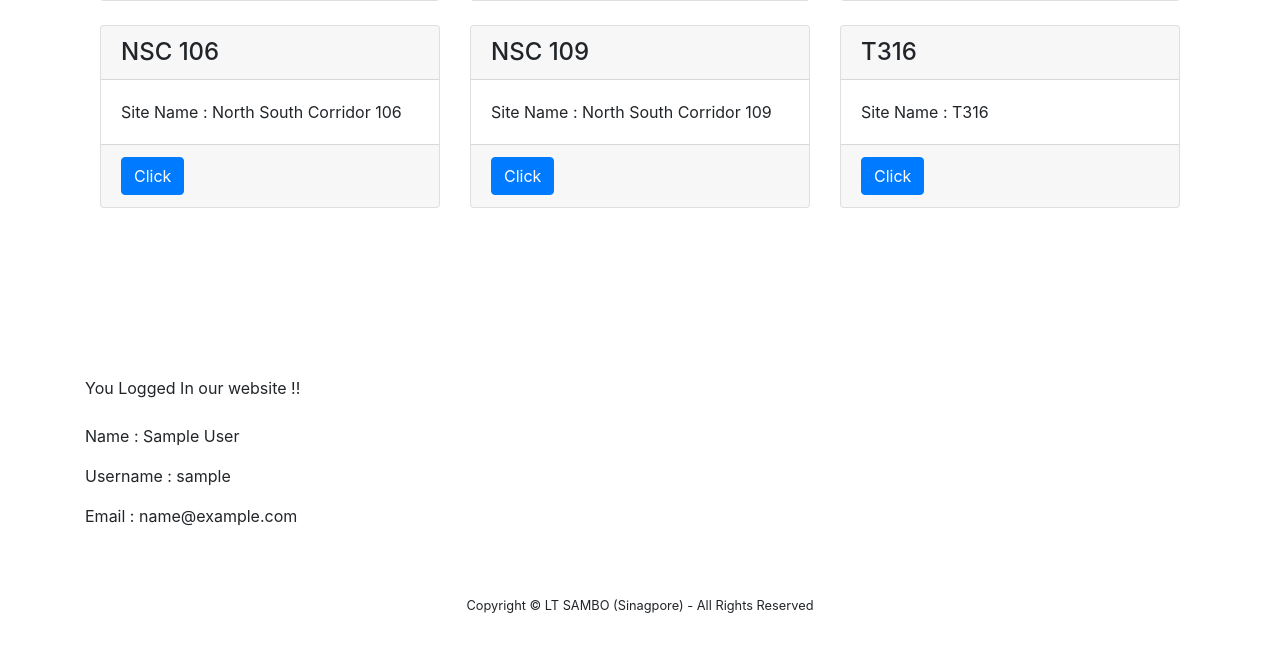
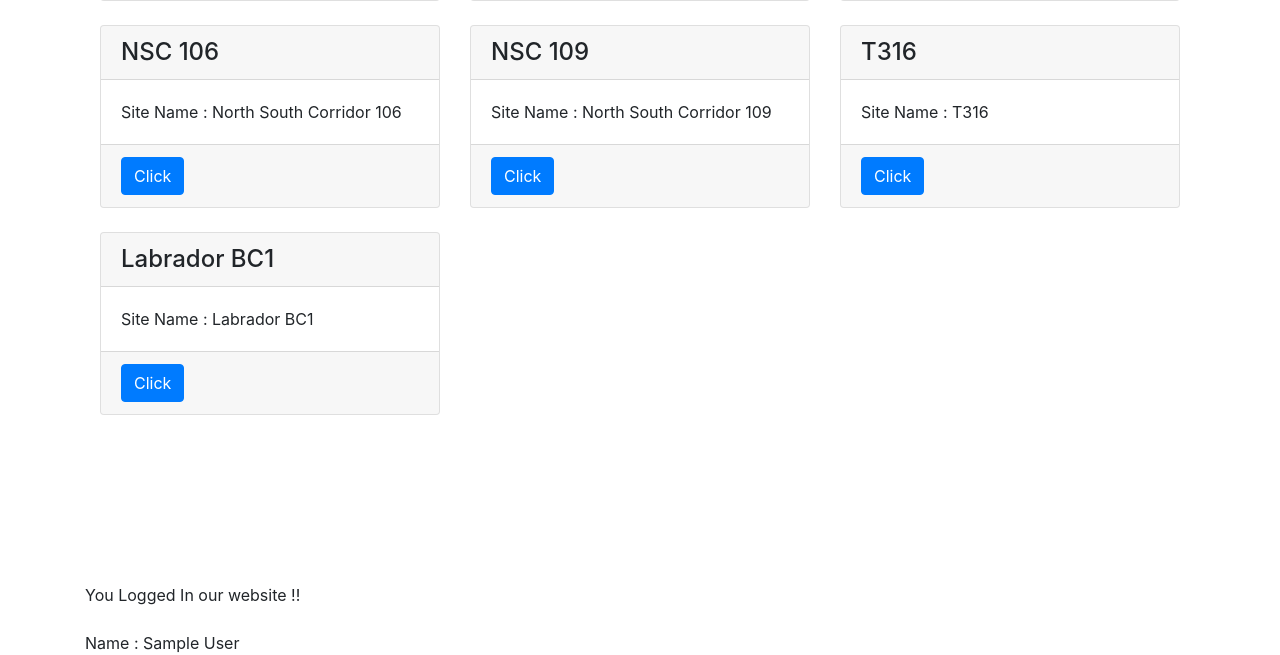
Before and after one commit to dallyura/ltsambo, a Django app: page / in a window 1280 px wide. Shown: the part 650-1305 px from the top of the page. Before the commit the page ends 1263 px from the top, so only its background shows below. Run offline with Django 3.2, Linux system fonts and the light colour scheme; the visitor is signed in with stand-in values (Sample User, id 1); data that the repository does not hold is empty.

Commit message:
add Labrador BC1

```diff
--- a/pages/templates/home.html
+++ b/pages/templates/home.html
@@ -142,6 +142,19 @@
 
       </div>
 
+      <div class="col-lg-4 mb-4">
+        <div class="card h-100">
+          <h4 class="card-header">Labrador BC1</h4>
+          <div class="card-body">
+            <p class="card-text">Site Name : Labrador BC1</p>
+          </div>
+          <div class="card-footer">
+            <a href="{% url 'Labrador_BC1' %}" class="btn btn-primary">Click</a>
+          </div>
+        </div>
+
+      </div>
+
 
       </div>
     </div>
--- a/pages/urls.py
+++ b/pages/urls.py
@@ -55,4 +55,9 @@ urlpatterns = [
     path('post_t316/', views.Post_T316, name='post_t316'),
     path('delete_T316/<int:id>', views.Site_T316_delete),
     path('export_T316_csv', views.export_T316_csv, name='export-t316-csv'),
+# Labrador_BC1
+    path('Labrador_BC1/', views.Site_Labrador_BC1, name='Labrador_BC1'),
+    path('post_labrador_BC1/', views.Post_Labrador_BC1, name='post_labrador_BC1'),
+    path('delete_Labrador_BC1/<int:id>', views.Site_Labrador_BC1_delete),
+    path('export_Labrador_BC1_csv', views.export_Labrador_BC1_csv, name='export-labrador_BC1-csv'),
 ]
--- a/pages/views.py
+++ b/pages/views.py
@@ -264,6 +264,36 @@ def Site_T316_delete(request, id):
     board_t316.delete()
     return redirect("/T316")
 
+def Site_Labrador_BC1(request):
+    boards_labrador_BC1 = {'boards_labrador_BC1': Board_Labrador_BC1.objects.all()}
+    return render(request, 'Labrador_BC1.html', boards_labrador_BC1)
+
+
+def Post_Labrador_BC1(request):
+    if request.method == "POST":
+        Site = request.POST['Site']
+        Operator = request.POST['Operator']
+        Panel_No = request.POST['Panel_No']
+        Activity = request.POST['Activity']
+        Bite = request.POST['Bite']
+        Depth = request.POST['Depth']
+        Geo_Type = request.POST['Geo_Type']
+        Tooth_Qty = request.POST['Tooth_Qty']
+        Memo = request.POST['Memo']
+
+        board_labrador_BC1 = Board_Labrador_BC1(Site=Site, Operator=Operator, Panel_No=Panel_No, Activity=Activity,  Bite=Bite, Depth=Depth, Geo_Type=Geo_Type, Tooth_Qty=Tooth_Qty, Memo=Memo)
+        board_labrador_BC1.save()
+        return HttpResponseRedirect('/')
+    else:
+        return render(request, 'post_labrador_BC1.html')
+
+
+def Site_Labrador_BC1_delete(request, id):
+    board_labrador_BC1 = Board_Labrador_BC1.objects.get(id=id)
+    board_labrador_BC1.delete()
+    return redirect("/Labrador_BC1")
+
+
 
 
 # def Site_N106(request):
@@ -441,3 +471,17 @@ def export_T316_csv(request):
     response['Content-Disposition'] = 'attachment; filename="CSV_T316.csv"'
 
     return response
+
+def export_Labrador_BC1_csv(request):
+
+    response = HttpResponse(content_type='text/csv')
+
+    writer = csv.writer(response)
+    writer.writerow(['Site','Time', 'Operator',  'Panel_No', 'Activity', 'Bite', 'Depth', 'Geo_Type','Tooth_Qty','Memo'])
+
+    for board_labrador_BC1 in Board_Labrador_BC1.objects.all().values_list('Site','created_date', 'Operator', 'Panel_No', 'Activity', 'Bite', 'Depth','Geo_Type', 'Tooth_Qty','Memo'):
+        writer.writerow(board_labrador_BC1)
+
+    response['Content-Disposition'] = 'attachment; filename="CSV_Labrador_BC1.csv"'
+
+    return response
```
Also changed, not shown: pages/models.py (+14 -0 lines).
